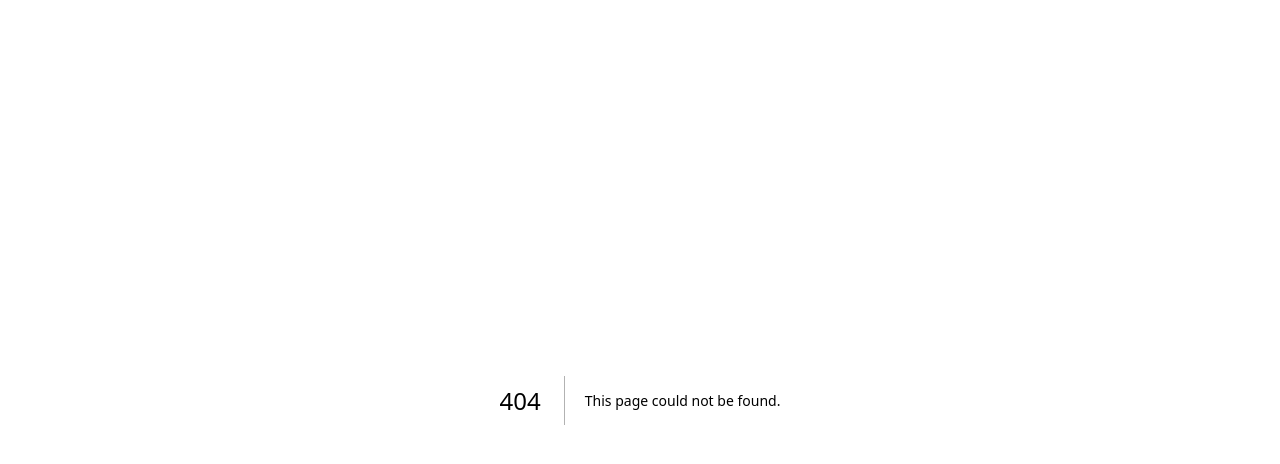
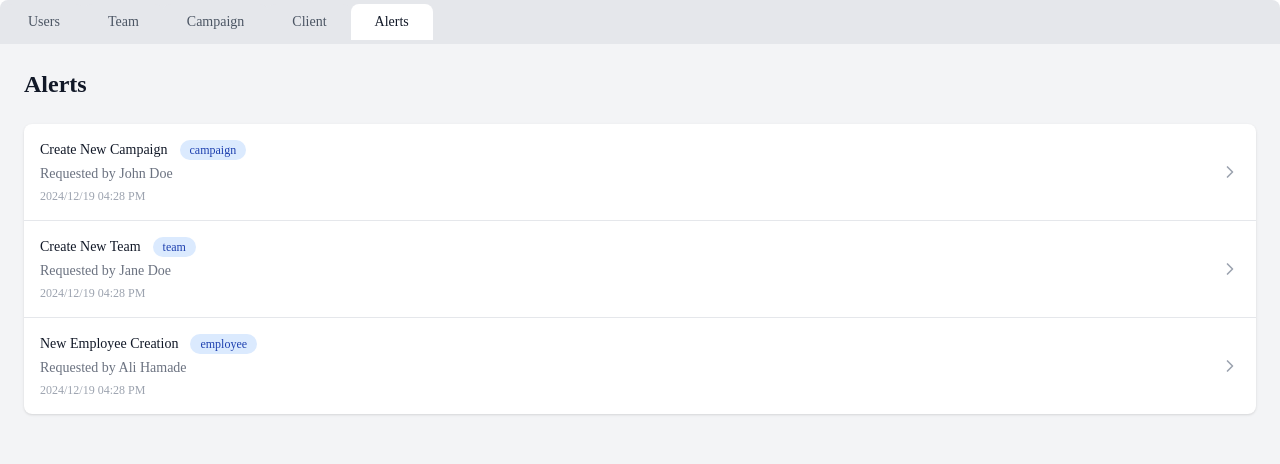
Before and after one commit to Alexandra-Shbaro/admin-dashboard, a Next.js app in the folder client/: page /dashboard/alerts in a window 1280 px wide. Before the commit this address had no page. Shown: the top 464 px of the page. Built offline with nearby package versions, Linux system fonts and the light colour scheme.

Commit message:
added alerts page

```diff
--- /dev/null
+++ b/client/app/dashboard/alerts/page.js
@@ -0,0 +1,114 @@
+"use client"
+
+import { useState } from 'react'
+import { ChevronRight } from 'lucide-react'
+import { useRouter } from 'next/navigation'
+
+// Sample notifications data
+const initialNotifications = [
+    {
+        id: 1,
+        type: 'campaign',
+        action: 'Create New Campaign',
+        requester: 'John Doe',
+        timestamp: '2024/12/19 04:28 PM',
+        status: 'pending',
+        details: {
+            name: 'Summer Campaign 2024',
+            description: 'Promotional campaign for summer season',
+            startDate: '2024-06-01',
+            endDate: '2024-08-31',
+            budget: 50000,
+            objectives: ['Increase sales by 20%', 'Boost brand awareness'],
+            targetAudience: 'Young adults, 18-35',
+            channels: ['Social Media', 'Email', 'Display Ads']
+        }
+    },
+    {
+        id: 2,
+        type: 'team',
+        action: 'Create New Team',
+        requester: 'Jane Doe',
+        timestamp: '2024/12/19 04:28 PM',
+        status: 'pending',
+        details: {
+            name: 'Digital Marketing Team',
+            description: 'Team focused on digital marketing initiatives',
+            department: 'Marketing',
+            manager: 'Jane Doe',
+            members: [
+                { name: 'John Smith', role: 'Social Media Specialist' },
+                { name: 'Sarah Johnson', role: 'Content Writer' }
+            ]
+        }
+    },
+    {
+        id: 3,
+        type: 'employee',
+        action: 'New Employee Creation',
+        requester: 'Ali Hamade',
+        timestamp: '2024/12/19 04:28 PM',
+        status: 'pending',
+        details: {
+            name: 'Mike Wilson',
+            position: 'Senior Developer',
+            department: 'Engineering',
+            startDate: '2024-01-15',
+            salary: 85000,
+            manager: 'Ali Hamade'
+        }
+    }
+]
+
+export default function AlertsPage() {
+    const [notifications, setNotifications] = useState(initialNotifications)
+    const router = useRouter()
+
+    const handleNotificationClick = (notification) => {
+        router.push(`/dashboard/dash/alerts/${notification.id}`)
+    }
+
+    return (
+        <div className="p-6 space-y-6 bg-gray-100 min-h-screen">
+            <div className="mb-6">
+                <h1 className="text-2xl font-semibold text-gray-900">Alerts</h1>
+            </div>
+
+            <div className="bg-white rounded-lg shadow">
+                {notifications.length === 0 ? (
+                    <div className="p-6 text-center text-gray-500">
+                        No new notifications
+                    </div>
+                ) : (
+                    <div className="divide-y divide-gray-200">
+                        {notifications.map((notification) => (
+                            <div
+                                key={notification.id}
+                                onClick={() => handleNotificationClick(notification)}
+                                className="p-4 hover:bg-gray-50 cursor-pointer transition-colors duration-150 flex items-center justify-between"
+                            >
+                                <div className="flex-1">
+                                    <div className="flex items-center gap-3">
+                                        <h3 className="text-sm font-medium text-gray-900">
+                                            {notification.action}
+                                        </h3>
+                                        <span className="inline-flex items-center rounded-full bg-blue-100 px-2.5 py-0.5 text-xs font-medium text-blue-800">
+                                            {notification.type}
+                                        </span>
+                                    </div>
+                                    <p className="text-sm text-gray-500 mt-1">
+                                        Requested by {notification.requester}
+                                    </p>
+                                    <p className="text-xs text-gray-400 mt-1">
+                                        {notification.timestamp}
+                                    </p>
+                                </div>
+                                <ChevronRight className="w-5 h-5 text-gray-400" />
+                            </div>
+                        ))}
+                    </div>
+                )}
+            </div>
+        </div>
+    )
+}
```
